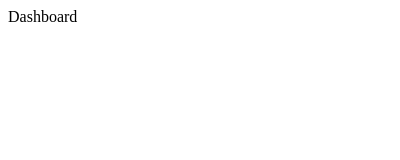
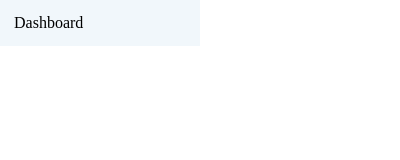
Before and after one commit to theostavrides/logos, a browser extension: page popup/popup.html in a window 400 px wide. Drawn offline with Linux system fonts and the light colour scheme.

Commit message:
add style to popup menu

```diff
--- a/popup/popup.css
+++ b/popup/popup.css
@@ -1,5 +1,20 @@
+body {
+	width: 200px;
+	margin: 0;
+	padding: 0;
+}
+
 ul {
 	list-style-type: none;
 	padding: 0;
 	margin: 0;
 }
+
+ul li {
+	padding: 14px;
+}
+
+ul li:hover {
+	background-color: #f1f7fb;
+	cursor: pointer;
+}
```
